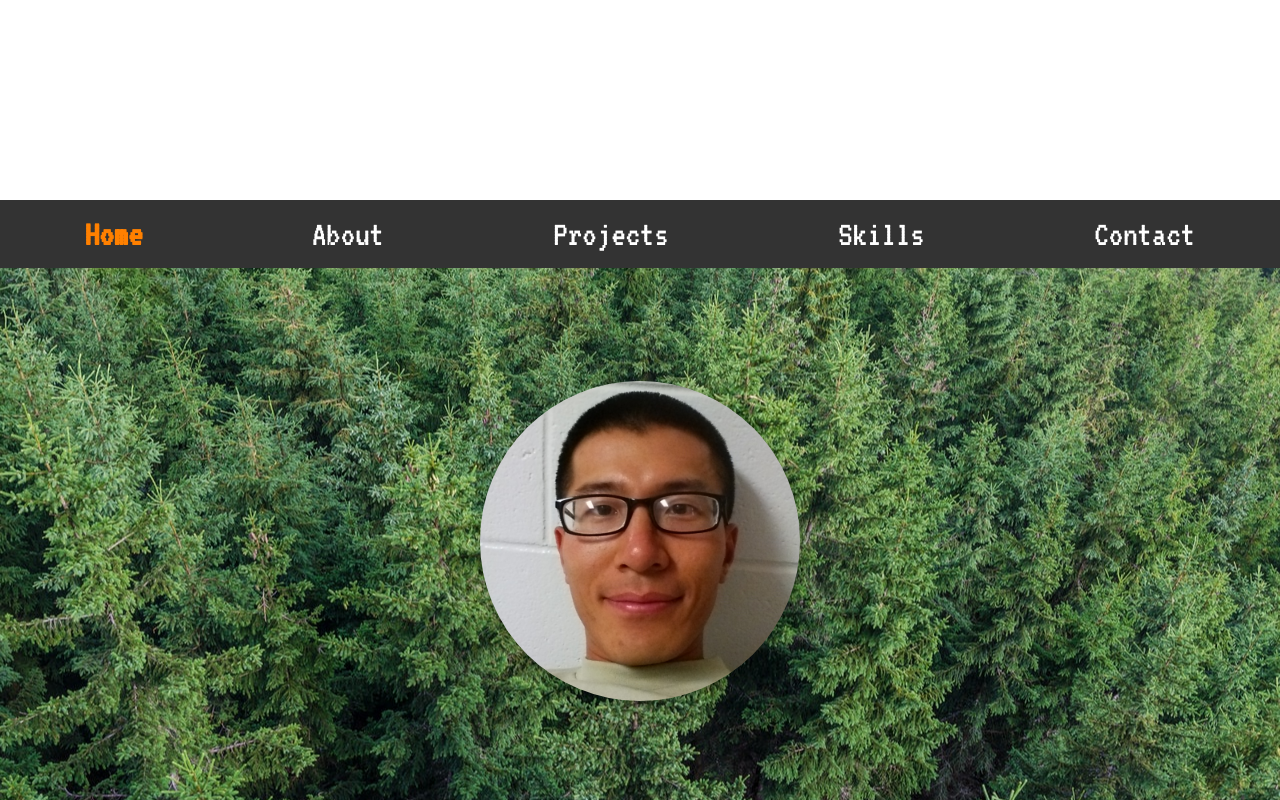
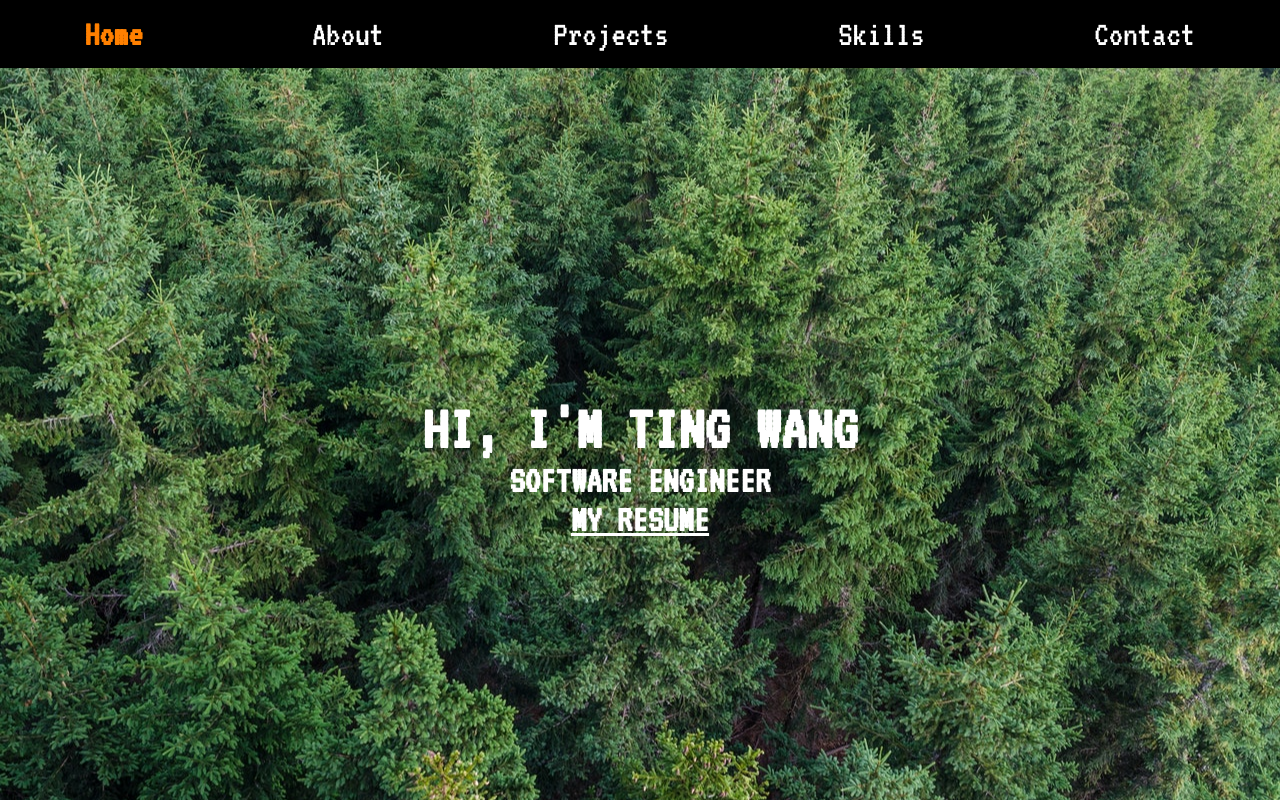
Before and after one commit to nunulong/portfolios, a React (Create React App) app: page / in a window 1280 px wide. Shown: the top 800 px of the page. Built offline with nearby package versions, Linux system fonts and the light colour scheme.

Commit message:
modified portfolio

```diff
--- a/public/index.html
+++ b/public/index.html
@@ -28,7 +28,6 @@
   <noscript>
     You need to enable JavaScript to run this app.
   </noscript>
-  <div class="header"></div>
   <div id="root"></div>
   <!--
       This HTML file is a template.
--- a/src/components/Footer/Footer.css
+++ b/src/components/Footer/Footer.css
@@ -1,5 +1,5 @@
 .footer {
-  background: rgba(0, 0, 0, 0.8);
+  background: rgba(0, 0, 0);
   padding: 1.25rem;
   display: flex;
   justify-content: center;
--- a/src/components/Home/Home.css
+++ b/src/components/Home/Home.css
@@ -23,12 +23,6 @@
   text-transform: uppercase;
 }
 
-img[alt='profile'] {
-  width: 25vmax;
-  border-radius: 50%;
-  box-shadow: 0 4px 8px 0 rgba(0, 0, 0, 0.2), 0 6px 20px 0 rgba(0, 0, 0, 0.19);
-}
-
 .title {
   color: #fff;
 }
--- a/src/components/Home/Home.js
+++ b/src/components/Home/Home.js
@@ -1,14 +1,12 @@
 import React, { Component } from 'react';
 import './Home.css';
-import profile from '../../assets/profile.png';
 
 class Home extends Component {
   render() {
     return (
       <div className="home">
-        <img src={profile} alt="profile" />
         <div className="title">
-          <h1>Hello, I'm Ting</h1>
+          <h1>Hi, I'm Ting Wang</h1>
           <h2>Software Engineer</h2>
           <a href="https://dl.airtable.com/ps0KJ1zwTX6q3AZT4FR4_ting_wang_resume.pdf" target="_blank" rel="noopener noreferrer"><h2>My Resume</h2></a>
         </div>
--- a/src/components/Nav/Nav.css
+++ b/src/components/Nav/Nav.css
@@ -2,7 +2,7 @@
   display: flex;
   justify-content: space-around;
   font-size: 4.5vmin;
-  background: rgba(0, 0, 0, 0.8);
+  background: rgba(0, 0, 0);
 }
 
 .navwrapper .navlink {
@@ -22,12 +22,6 @@
   animation: shine 1s infinite;
 }
 
-.fixed-nav {
-  position: fixed;
-  top: 0;
-  width: 100%;
-}
-
 @-webkit-keyframes shine {
   from {
     -webkit-mask-position: 150%;
--- a/src/components/Nav/Nav.js
+++ b/src/components/Nav/Nav.js
@@ -8,32 +8,9 @@ class Nav extends Component {
     this.state = {};
   }
 
-  handleScroll = () => {
-    const navItem = document.querySelector('.navwrapper');
-    this.setState({
-      height: navItem.offsetHeight
-    });
-    this.setState({ scroll: window.scrollY });
-  }
-
-  componentDidMount() {
-    const navItem = document.querySelector('.navwrapper');
-    this.setState({
-      top: navItem.offsetTop,
-      height: navItem.offsetHeight
-    });
-    window.addEventListener('scroll', this.handleScroll);
-  }
-
-  componentDidUpdate() {
-    this.state.scroll + this.state.currTop < this.state.top ?
-      document.body.style.paddingTop = `${this.state.height}px` :
-      document.body.style.paddingTop = 0;
-  }
-
   render() {
     return (
-      <div className={this.state.scroll > this.state.top ? "navwrapper fixed-nav" : "navwrapper"}>
+      <div className="navwrapper">
         <NavLink
           className="navlink"
           exact
--- a/src/index.css
+++ b/src/index.css
@@ -12,8 +12,3 @@ body {
   height: 100%;
   min-width: 400px;
 }
-
-.header {
-  padding: 20px;
-  height: 20vh;
-}
```
Also changed, not shown: src/assets/profile.png (deleted).
